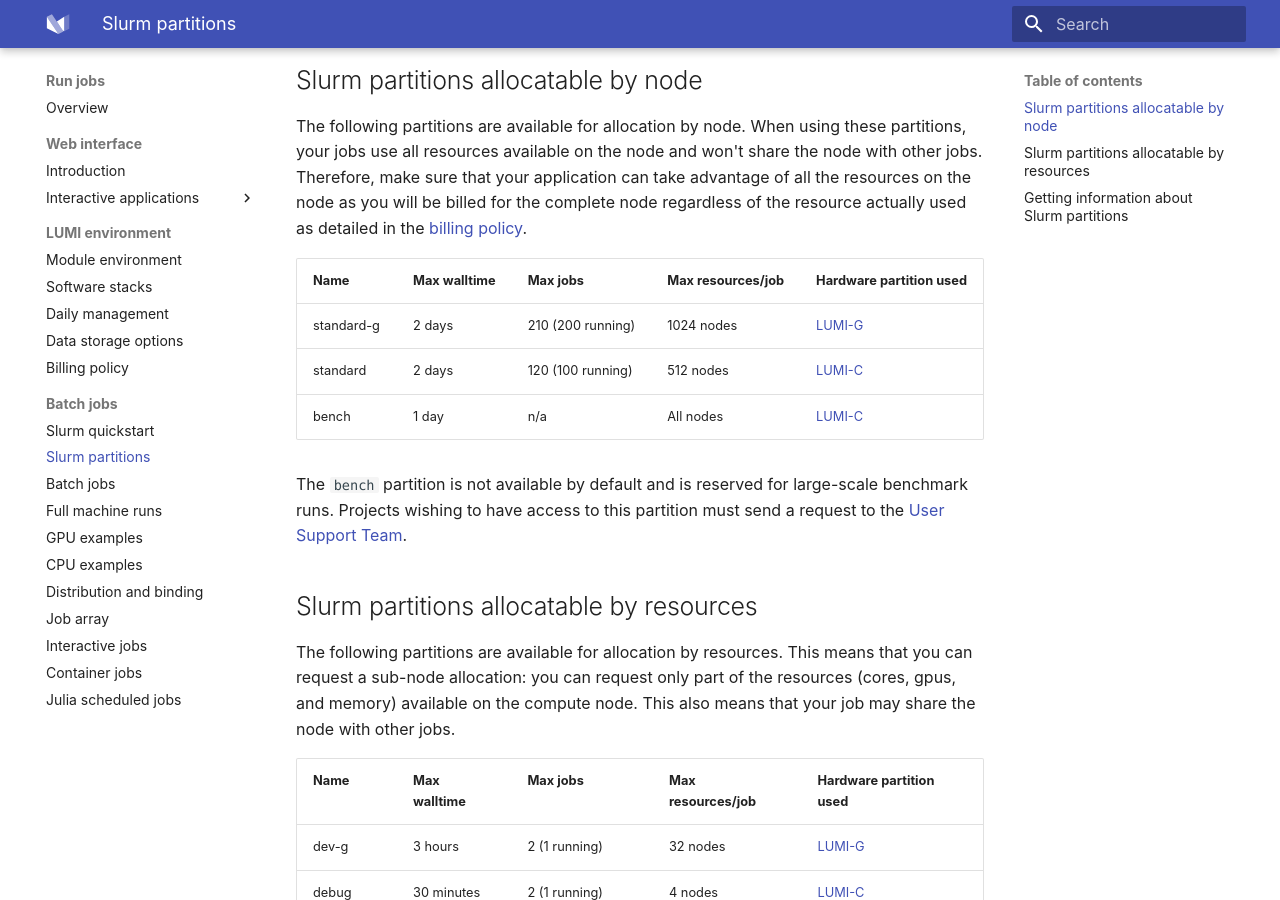
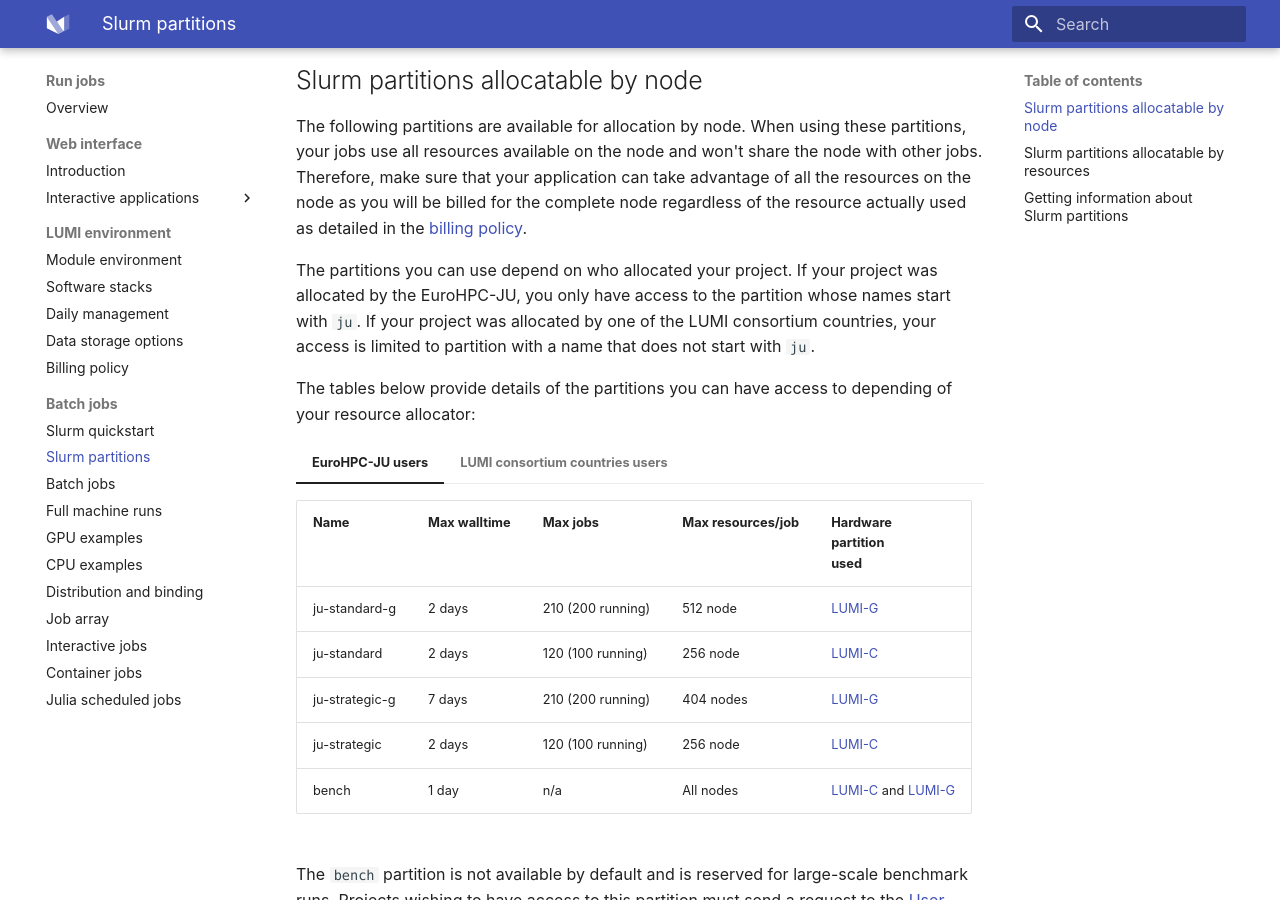
Before and after one commit to Lumi-supercomputer/lumi-userguide, an MkDocs documentation site: the page built from docs/runjobs/scheduled-jobs/partitions.md, in a window 1280 px wide and 900 px high, scrolled down 349 px. Built offline with MkDocs 1.6.1 and Material for MkDocs 9.7.7, drawn with Linux system fonts in a browser that asks for light colours.

Commit message:
update partitions with new JU queues

```diff
--- a/docs/runjobs/scheduled-jobs/partitions.md
+++ b/docs/runjobs/scheduled-jobs/partitions.md
@@ -22,11 +22,33 @@
 complete node regardless of the resource actually used as detailed in the
 [billing policy](../../runjobs/lumi_env/billing.md#standard-and-bench-partitions).
 
-| Name       | Max walltime | Max jobs          | Max resources/job  | Hardware partition used |
-| ---------- | ------------ | ----------------- | ------------------ | ----------------------- |
-| standard-g | 2 days       | 210 (200 running) | 1024 nodes         | [LUMI-G][lumi-g]        |
-| standard   | 2 days       | 120 (100 running) |  512 nodes         | [LUMI-C][lumi-c]        |
-| bench      | 1 day        | n/a               |  All nodes         | [LUMI-C][lumi-c]        |
+The partitions you can use depend on who allocated your project. If your project
+was allocated by the EuroHPC-JU, you only have access to the partition whose
+names start with `ju`. If your project was allocated by one of the LUMI
+consortium countries, your access is limited to partition with a name that does
+not start with `ju`.
+
+The tables below provide details of the partitions you can have access to
+depending of your resource allocator:
+
+=== "EuroHPC-JU users"
+
+    | Name           | Max walltime | Max jobs          | Max resources/job | Hardware<br>partition<br>used         |
+    | -------------- | ------------ | ----------------- | ----------------- | ------------------------------------- |
+    | ju-standard-g  | 2 days       | 210 (200 running) | 512 node          | [LUMI-G][lumi-g]                      |
+    | ju-standard    | 2 days       | 120 (100 running) | 256 node          | [LUMI-C][lumi-c]                      |
+    | ju-strategic-g | 7 days       | 210 (200 running) | 404 nodes         | [LUMI-G][lumi-g]                      |
+    | ju-strategic   | 2 days       | 120 (100 running) | 256 node          | [LUMI-C][lumi-c]                      |
+    | bench          | 1 day        | n/a               | All nodes         | [LUMI-C][lumi-c] and [LUMI-G][lumi-g] |
+
+=== "LUMI consortium countries users"
+
+    | Name           | Max walltime | Max jobs          | Max resources/job | Hardware<br>partition<br>used         |
+    | -------------- | ------------ | ----------------- | ----------------- | --------------------------------------|
+    | standard-g     | 2 days       | 210 (200 running) | 512 nodes         | [LUMI-G][lumi-g]                      |
+    | standard       | 2 days       | 120 (100 running) | 256 nodes         | [LUMI-C][lumi-c]                      |
+    | bench          | 1 day        | n/a               | All nodes         | [LUMI-C][lumi-c] and [LUMI-G][lumi-g] |
+
 
 The `bench` partition is not available by default and is reserved for
 large-scale benchmark runs. Projects wishing to have access to this partition
```
